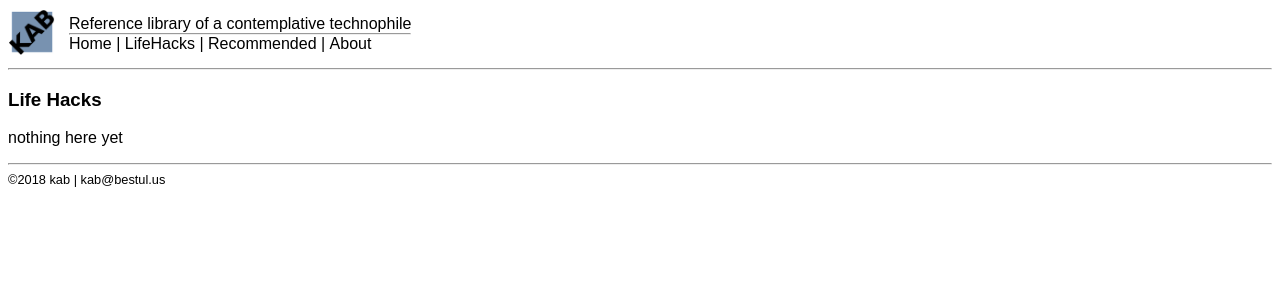
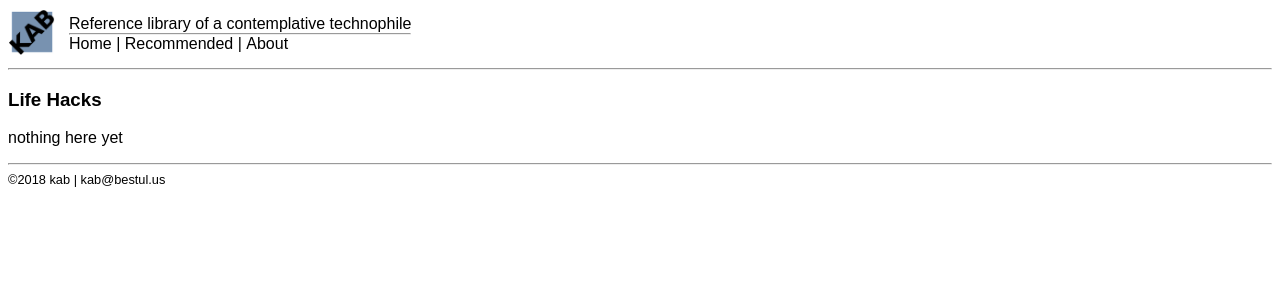
Before and after one commit to kabtech/kab, a Jekyll site: the page built from lifehacks.md, in a window 1280 px wide. Shown: the top 300 px of the page. Built offline with Jekyll 4.4.1, drawn with Linux system fonts in a browser that asks for light colours.

Commit message:
Update kab.html

```diff
--- a/_layouts/kab.html
+++ b/_layouts/kab.html
@@ -13,7 +13,7 @@
 <td width="8px"><td>
 <td>{{ site.tagline }}
 <hr class="headerHR" />
-<a id="navHome" href="{{ site.url }}" class="navNormal">Home</a> | <a id="navLifeHacks" href="{{ site.url }}lifehacks" class="navNormal">LifeHacks</a> | <a id="navRecommended" href="{{ site.url }}recommended" class="navNormal">Recommended</a> | <a id="navAbout" href="{{ site.url }}about" class="navNormal">About</a>
+<a id="navHome" href="{{ site.url }}" class="navNormal">Home</a> | <a id="navRecommended" href="{{ site.url }}recommended" class="navNormal">Recommended</a> | <a id="navAbout" href="{{ site.url }}about" class="navNormal">About</a>
 </td>
 </tr>
 </table>
```
